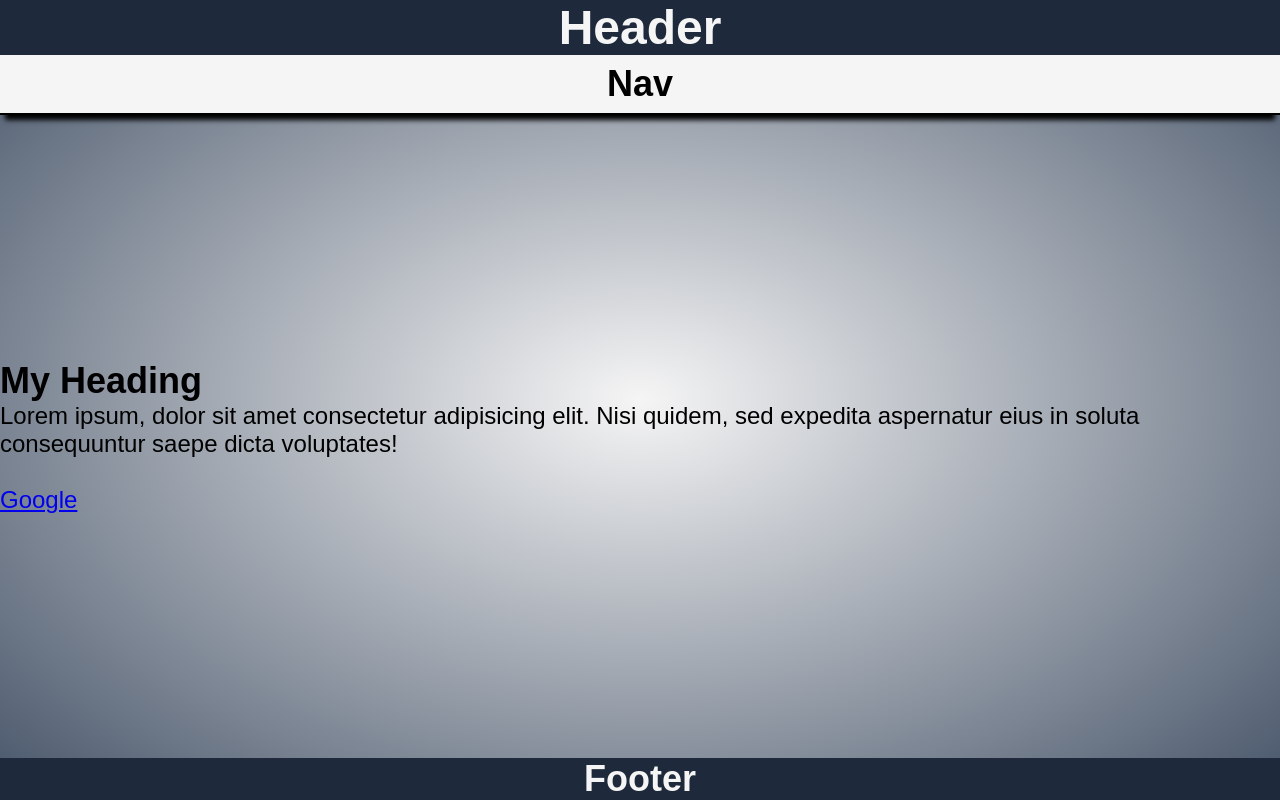
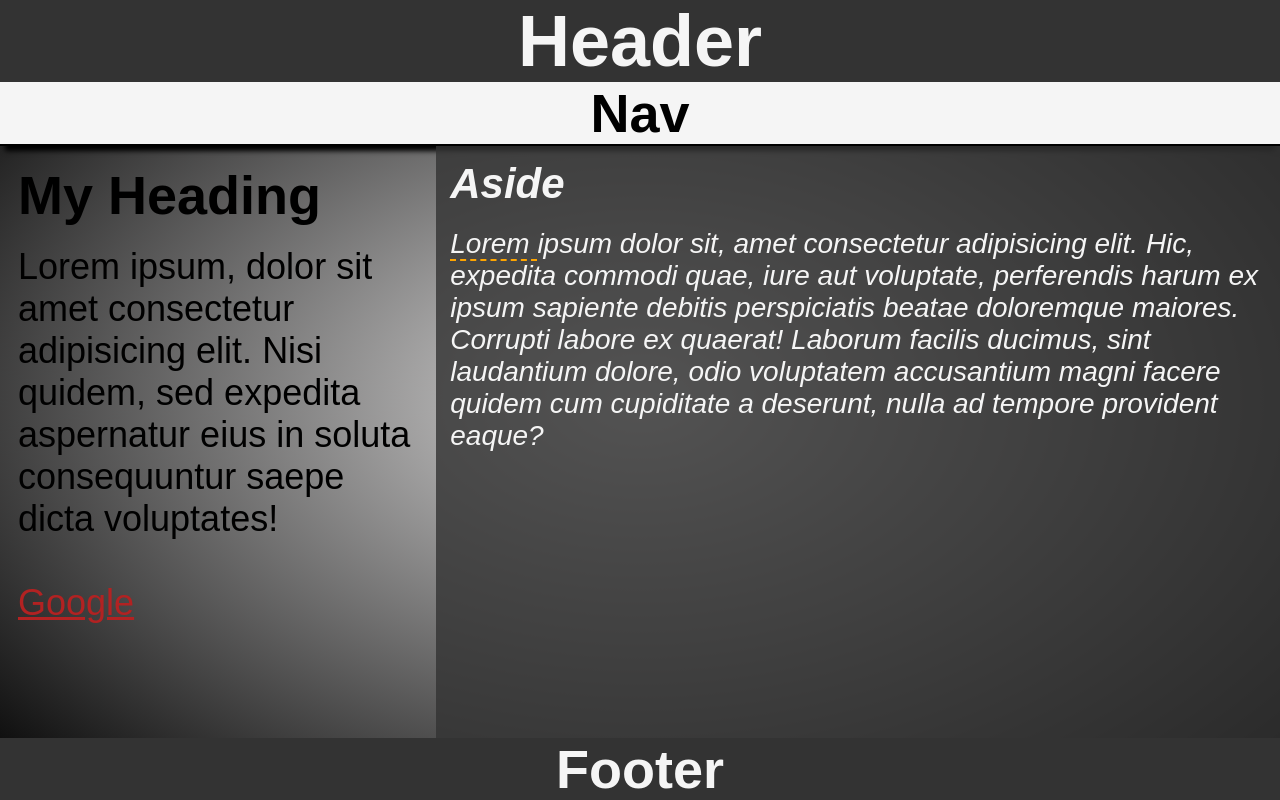
Before and after one commit to sparrowCodes/html_css_course, a plain HTML site: page css_course/20.functions/index.html in a window 1280 px wide. Drawn offline with Linux system fonts and the light colour scheme.

Commit message:
functions push

```diff
--- a/css_course/20.functions/css/style.css
+++ b/css_course/20.functions/css/style.css
@@ -1,3 +1,5 @@
+/* https://developer.mozilla.org/en-US/docs/Web/CSS/CSS_Functions*/
+
 /* || RESET*/
 * {
   margin: 0;
@@ -15,10 +17,15 @@
   --BORDERS: 2px solid var(--DARK-COLOR);
 
   --FF: sans-serif;
-  --FS: 1.5rem;
+  --FS: clamp(2.25rem, 4vh, 2.75rem);
+  /*--FS: min(2.25rem, 3vh);
+   This technique uses an absolute unit to specify a fixed maximum value for the property,
+  and a relative unit to allow the value to shrink to suit smaller viewports.
+  --FS: max(1.75rem, 3vh); */
+  --FS-SM: clamp(1.75rem, 2vh, 2.25rem);
   --FS-XL: 3rem;
 
-  --PADDING: 0.5rem;
+  --PADDING: 0.5em;
   --SHADOWS: 0 10px 5px -5px var(--DARK-COLOR);
 
   --SQUARE-BGCOLOR: papayawhip;
@@ -26,7 +33,7 @@
 }
 /* everything inherits from :root pseudo class */
 
-@media (prefers-color-scheme: dark) {
+@media (prefers-color-scheme: light) {
   :root {
     --BGCOLOR: #000000;
     --ALT-BGCOLOR: #333;
@@ -34,7 +41,7 @@
     --SQUARE-BGCOLOR: rgb(225, 173, 229);
   }
 }
-/* here media queries is used to display the elements in dark mode */
+/* here media queries is used to display the elements in light mode */
 
 /* || GENERAL STYLES */
 body {
@@ -64,20 +71,72 @@ header {
 nav {
   background-color: var(--LIGHT-COLOR);
   color: var(--DARK-COLOR);
-  padding: var(--PADDING);
-  border-bottom: 2px solid var(--DARK-COLOR);
+  border-bottom: var(--BORDERS);
   box-shadow: var(--SHADOWS);
 }
 main {
   flex-grow: 1;
 
-  padding: 10px 0;
+  /*
   display: flex;
   justify-content: space-evenly;
   align-items: center;
   flex-flow: row wrap;
-  gap: min(4vw, 15px);
+  gap: min(4vw, 15px); */
+
+  display: flex;
+  flex-flow: column nowrap;
+  justify-content: flex-start;
+}
+main section {
+  flex-grow: 1;
+  padding: var(--PADDING);
+}
+main aside {
+  background-color: hsla(0, 0%, 20%, 0.8);
+  color: var(--LIGHT-COLOR);
+  font-size: var(--FS-SM);
+  font-style: italic;
+  padding: var(--PADDING);
+}
+.content {
+  margin-top: 20px;
+}
+.tooltip {
+  border-bottom: 2px dashed orange;
+  position: relative;
+}
+.tooltip:hover::before {
+  content: attr(data-tooltip);
+  position: absolute;
+  top: -20px;
+  white-space: nowrap;
+  background-color: var(--DARK-COLOR);
+  padding: var(--PADDING);
+  border-radius: 15px;
 }
 footer {
   bottom: 0;
 }
+a:any-link {
+  color: firebrick;
+}
+a:hover,
+a:focus {
+  /* filter: opacity(0.6); */
+  filter: brightness(120%);
+  /* filter: hue-rotate(180deg); */
+}
+
+@media screen and (min-width: 576px) {
+  main {
+    flex-flow: row nowrap;
+    justify-content: space-between;
+  }
+  main section {
+    width: calc(70%-5px);
+  }
+  main aside {
+    width: calc(30%-5px);
+  }
+}
--- a/css_course/20.functions/index.html
+++ b/css_course/20.functions/index.html
@@ -4,7 +4,7 @@
     <meta charset="UTF-8" />
     <meta name="viewport" content="width=device-width, initial-scale=1.0" />
     <link rel="stylesheet" href="css/style.css" />
-    <title>CSS Media Queries</title>
+    <title>CSS Functions</title>
   </head>
   <body>
     <header>
@@ -22,6 +22,18 @@
         <br />
         <a href="https://www.google.com">Google</a>
       </section>
+      <aside>
+        <h2>Aside</h2>
+        <p class="content">
+          <span class="tooltip" data-tooltip="This is latin">Lorem </span>ipsum
+          dolor sit, amet consectetur adipisicing elit. Hic, expedita commodi
+          quae, iure aut voluptate, perferendis harum ex ipsum sapiente debitis
+          perspiciatis beatae doloremque maiores. Corrupti labore ex quaerat!
+          Laborum facilis ducimus, sint laudantium dolore, odio voluptatem
+          accusantium magni facere quidem cum cupiditate a deserunt, nulla ad
+          tempore provident eaque?
+        </p>
+      </aside>
       <!-- <div class="square"><p>Hey</p></div>
       <div class="square">☎</div>
       <div class="square">☎</div>
@@ -34,6 +46,7 @@
       <div class="square">☎</div>
       <div class="square">☎</div>
       <div class="square">☎</div> -->
+      <!-- for these div's grid functions like repeat and minmax are used -->
     </main>
     <footer><h2>Footer</h2></footer>
   </body>
--- a/css_course/6.styling links/css/style.css
+++ b/css_course/6.styling links/css/style.css
@@ -16,6 +16,10 @@ a:focus {
   color: hsl(191, 76%, 62%);
   opacity: 0.6;
   background-color: rgb(238, 232, 54);
+
+  /* filter: opacity(0.6);
+  filter: brightness(120%);
+  filter: hue-rotate(180deg); */
 }
 a:active {
   color: red;
```
Also changed, not shown: css_course/19.variables/index.html (+1 -1 lines).
